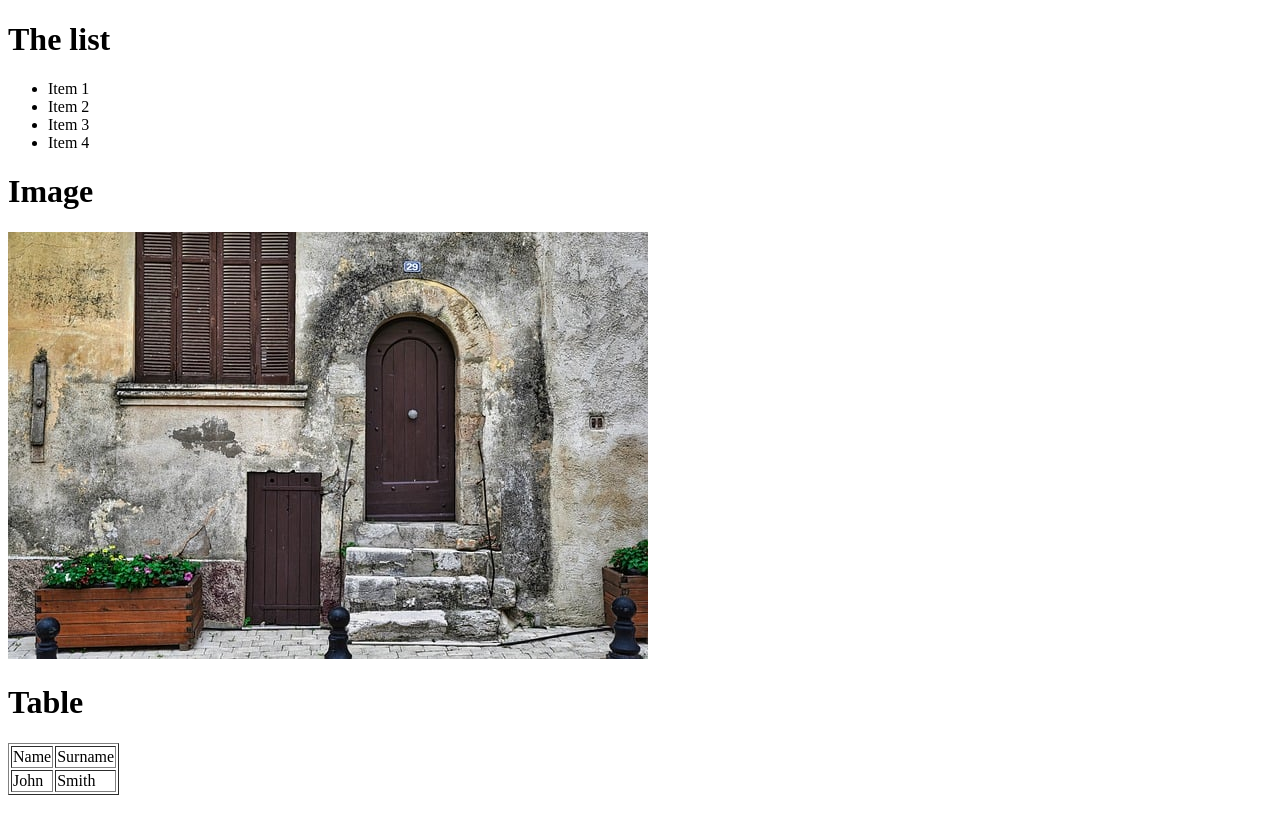
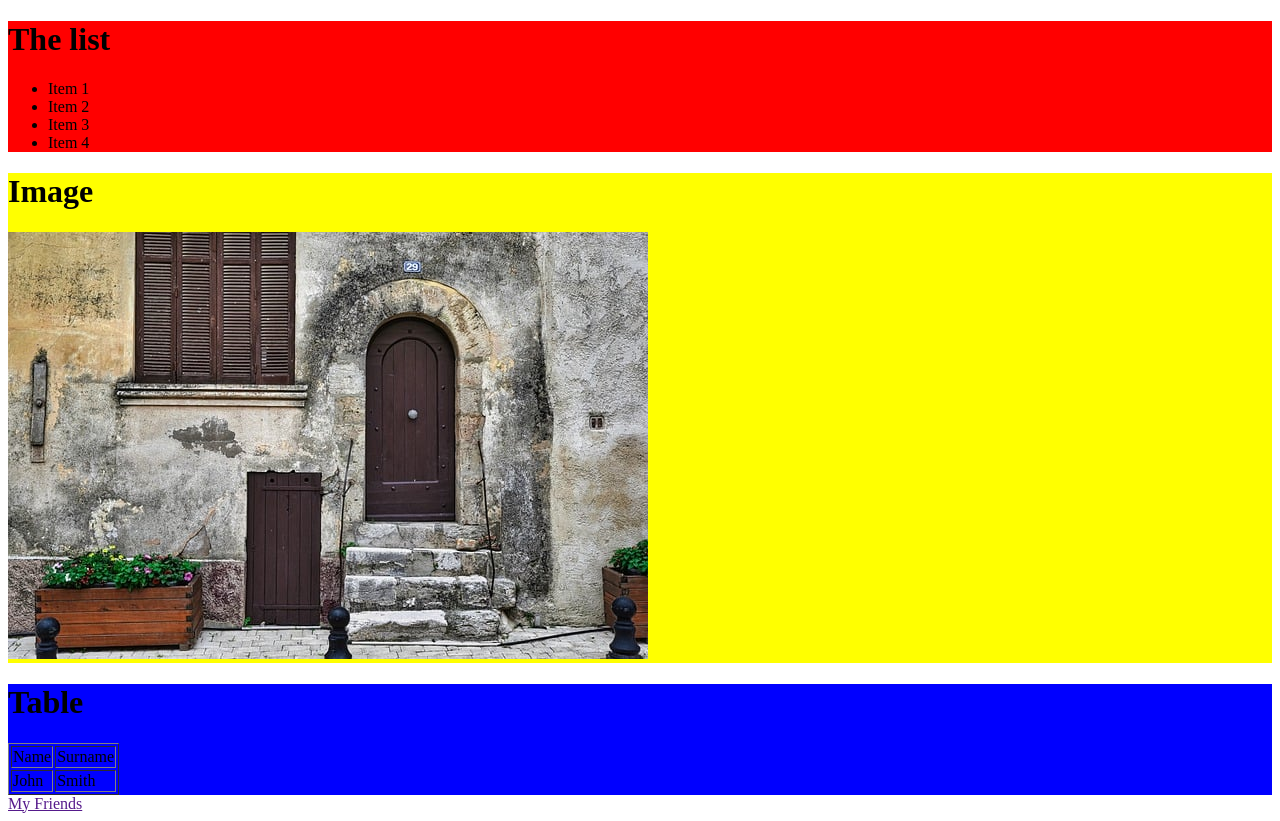
Before and after one commit to monikamoreno/Authoring_Website_F3T212_Lesson2, a plain HTML site: page index.html in a window 1280 px wide. Drawn offline with Linux system fonts and the light colour scheme.

Commit message:
Update index.html

```diff
--- a/index.html
+++ b/index.html
@@ -24,7 +24,7 @@
 	<!--element defines the document's body, and is a container for all the visible contents,
 	such as headings, paragraphs, images, hyperlinks, tables, lists, etc.-->
 	<body>
-
+		<div style="background-color:red;">
 			<h1>The list</h1>
 
 			<ul>
@@ -33,11 +33,15 @@
 				<li>Item 3</li>
 				<li>Item 4</li>
 			</ul>
+		</div>
 
+		<div style="background-color:yellow">
 			<h1>Image</h1>
 
 			<img src="photo.jpg">
+		</div>
 
+		<div style="background-color:blue;">
 			<h1>Table</h1>
 
 			<table border="1">
@@ -50,6 +54,9 @@
 					<td>Smith</td>
 				</tr>
 			</table>
+		</div>
+
+		<a href=""> My Friends</a>
 	</body>
 
 </html>
```
Lines whose indentation alone changed are shown as unchanged.
